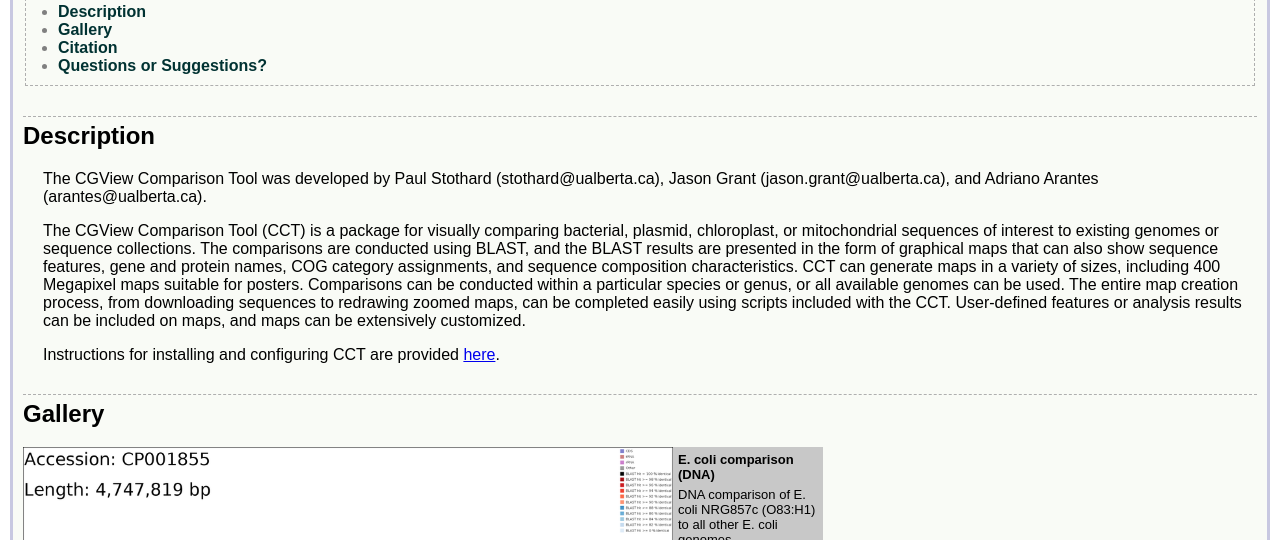
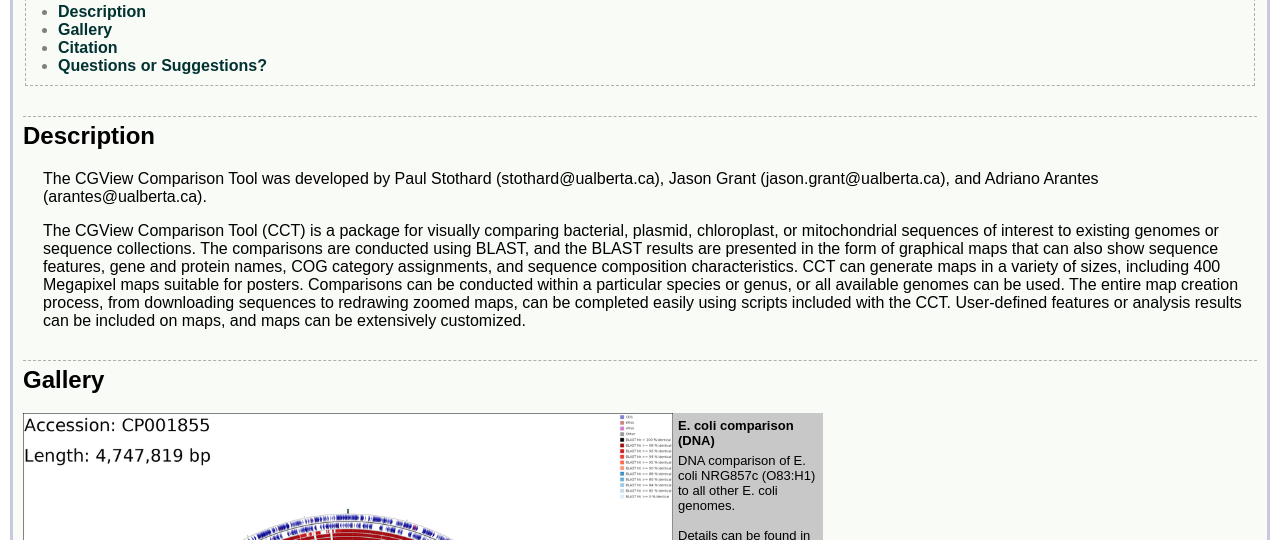
Before and after one commit to paulstothard/cgview_comparison_tool, a plain HTML site: page docs/index.html in a window 1280 px wide. Shown: the part 248-788 px from the top of the page. Drawn offline with Linux system fonts and the light colour scheme; files whose address does not match are found by name.

Commit message:
Remove installation link

```diff
--- a/docs/index.html
+++ b/docs/index.html
@@ -86,11 +86,6 @@
         redrawing zoomed maps, can be completed easily using scripts included
         with the CCT. User-defined features or analysis results can be included
         on maps, and maps can be extensively customized.
-      </p>
-
-      <p>
-        Instructions for installing and configuring CCT are provided
-        <a href="installation.html">here</a>.
       </p>
 
       <h2 id="gallery">Gallery</h2>
```
